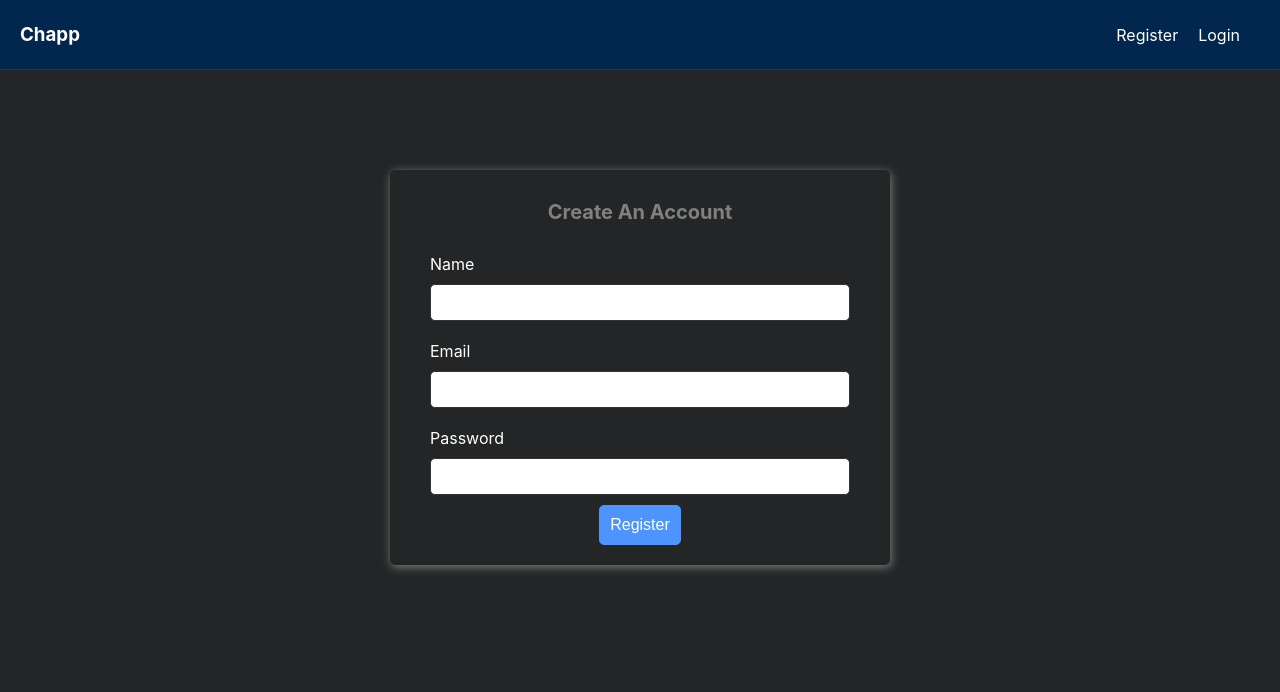
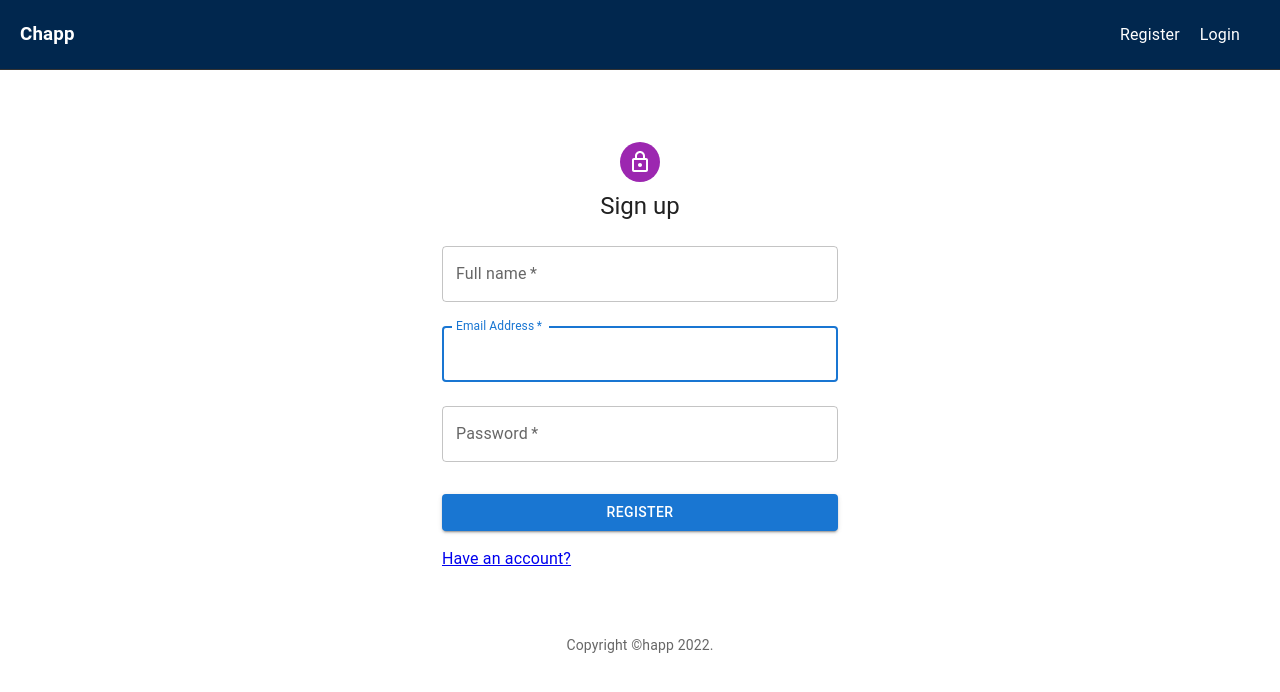
Before and after one commit to jonathan20dev/Chapp, a React (Create React App) app: page /register in a window 1280 px wide. Shown: the top 692 px of the page. Built offline with nearby package versions, Linux system fonts and the light colour scheme; no server answers.

Commit message:
Login & Register design

```diff
--- a/public/index.html
+++ b/public/index.html
@@ -2,7 +2,7 @@
 <html lang="en">
   <head>
     <meta charset="utf-8" />
-    <link rel="icon" href="%PUBLIC_URL%/favicon.ico" />
+    <link rel="icon" href="%PUBLIC_URL%/icon.png" />
     <meta name="viewport" content="width=device-width, initial-scale=1" />
     <meta name="theme-color" content="#000000" />
     <meta
@@ -16,7 +16,7 @@
       href="https://fonts.googleapis.com/icon?family=Material+Icons"
     />
 
-    <title>React App</title>
+    <title>Chapp</title>
   </head>
   <body>
     <noscript>You need to enable JavaScript to run this app.</noscript>
--- a/src/pages/Home.jsx
+++ b/src/pages/Home.jsx
@@ -92,6 +92,7 @@
   }, []);
 
   const selectUser = async (user) => {
+    console.log(Me)
     setChat(user);
 
   const user2 = user.uid;
--- a/src/pages/Login.jsx
+++ b/src/pages/Login.jsx
@@ -2,9 +2,31 @@
 import { signInWithEmailAndPassword } from "firebase/auth";
 import { auth, db } from "../firebase";
 import { updateDoc, doc } from "firebase/firestore";
+import { Link } from "react-router-dom";
 import { useNavigate } from "react-router-dom";
+import Avatar from '@mui/material/Avatar';
+import Button from '@mui/material/Button';
+import CssBaseline from '@mui/material/CssBaseline';
+import TextField from '@mui/material/TextField';
+import FormControlLabel from '@mui/material/FormControlLabel';
+import Checkbox from '@mui/material/Checkbox';
+import Grid from '@mui/material/Grid';
+import Box from '@mui/material/Box';
+import LockOutlinedIcon from '@mui/icons-material/LockOutlined';
+import Typography from '@mui/material/Typography';
+import Container from '@mui/material/Container';
 
-const Login = () => {
+function Copyright(props) {
+  return (
+    <Typography variant="body2" color="text.secondary" align="center" {...props}>
+      {'Copyright ©happ '}
+      {new Date().getFullYear()}
+      {'.'}
+    </Typography>
+  );
+}
+
+function Login() {
   const [data, setData] = useState({
     email: "",
     password: "",
@@ -44,36 +66,75 @@
     }
   };
   return (
-    <section>
-      <h3>Log into your Account</h3>
-      <form className="form" onSubmit={handleSubmit}>
-        <div className="input_container">
-          <label htmlFor="email">Email</label>
-          <input
+    <div>
+      <Container component="main" maxWidth="xs">
+        <CssBaseline />
+        <Box
+          sx={{
+            marginTop: 8,
+            display: 'flex',
+            flexDirection: 'column',
+            alignItems: 'center',
+          }}
+        >
+          <Avatar sx={{ m: 1, bgcolor: 'secondary.main' }}>
+            <LockOutlinedIcon />
+          </Avatar>
+          <Typography component="h1" variant="h5">
+            Sign in
+          </Typography>
+          <Box component="form" onSubmit={handleSubmit} noValidate sx={{ mt: 1 }}>
+            <TextField
+              margin="normal"
+              required
+              fullWidth
+              id="email"
+              label="Email Address"
+              autoComplete="email"
+              autoFocus
               type="text"
               name="email"
               value={email}
               onChange={handleChange}
             />
-        </div>
-        <div className="input_container">
-          <label htmlFor="password">Password</label>
-          <input
+            <TextField
+              margin="normal"
+              required
+              fullWidth
+              label="Password"
+              id="password"
+              autoComplete="current-password"
               type="password"
               name="password"
               value={password}
               onChange={handleChange}
             />
+            <FormControlLabel
+              control={<Checkbox value="remember" color="primary" />}
+              label="Remember me"
+            />
+            {error ? <p className="error">{error}</p> : null}
+            <Button
+              disabled={loading}
+              type="submit"
+              fullWidth
+              variant="contained"
+              sx={{ mt: 3, mb: 2 }}
+            >
+              {loading ? "Logging in ..." : "Login"}
+            </Button>
+            <Grid container>
+              <Grid item>
+              <Link to="/register">Register an account</Link>
+              </Grid>
+
+            </Grid>
+          </Box>
+        </Box>
+        <Copyright sx={{ mt: 8, mb: 4 }} />
+      </Container>
     </div>
-        {error ? <p className="error">{error}</p> : null}
-        <div className="btn_container">
-          <button className="btn" disabled={loading}>
-            {loading ? "Logging in ..." : "Login"}
-          </button>
-        </div>
-      </form>
-    </section>
   );
-};
+}
 
-export {Login};
+export {Login}
--- a/src/pages/Register.jsx
+++ b/src/pages/Register.jsx
@@ -3,6 +3,26 @@
 import { createUserWithEmailAndPassword } from "firebase/auth";
 import { auth, db } from "../firebase";
 import { setDoc, doc, Timestamp } from "firebase/firestore";
+import { Link } from "react-router-dom";
+import Avatar from '@mui/material/Avatar';
+import Button from '@mui/material/Button';
+import CssBaseline from '@mui/material/CssBaseline';
+import TextField from '@mui/material/TextField';
+import Grid from '@mui/material/Grid';
+import Box from '@mui/material/Box';
+import LockOutlinedIcon from '@mui/icons-material/LockOutlined';
+import Typography from '@mui/material/Typography';
+import Container from '@mui/material/Container';
+
+function Copyright(props) {
+  return (
+    <Typography variant="body2" color="text.secondary" align="center" {...props}>
+      {'Copyright ©happ '}
+      {new Date().getFullYear()}
+      {'.'}
+    </Typography>
+  );
+}
 
 const Register = () => {
   const [data, setData] = useState({
@@ -61,42 +81,85 @@
       setData({ ...data, error: err.message, loading: false });
   }
   };
-
   return (
-    <section>
-      <h3>Create An Account</h3>
-      <form className="form" onSubmit={handleSubmit}>
-        <div className="input_container">
-          <label htmlFor="name">Name</label>
-          <input type="text" name="name" value={name} onChange={handleChange} />
-        </div>
-        <div className="input_container">
-          <label htmlFor="email">Email</label>
-          <input
+    <div>
+      <Container component="main" maxWidth="xs">
+        <CssBaseline />
+        <Box
+          sx={{
+            marginTop: 8,
+            display: 'flex',
+            flexDirection: 'column',
+            alignItems: 'center',
+          }}
+        >
+          <Avatar sx={{ m: 1, bgcolor: 'secondary.main' }}>
+            <LockOutlinedIcon />
+          </Avatar>
+          <Typography component="h1" variant="h5">
+            Sign up
+          </Typography>
+          <Box component="form" onSubmit={handleSubmit} noValidate sx={{ mt: 1 }}>
+          <TextField
+              margin="normal"
+              required
+              fullWidth
+              id="name"
+              label="Full name"
+              autoComplete="name"
+              autoFocus
+              type="text"
+              name="name"
+              value={name}
+              onChange={handleChange}
+            />
+            <TextField
+              margin="normal"
+              required
+              fullWidth
+              id="email"
+              label="Email Address"
+              autoComplete="email"
+              autoFocus
               type="text"
               name="email"
               value={email}
               onChange={handleChange}
             />
-        </div>
-        <div className="input_container">
-          <label htmlFor="password">Password</label>
-          <input
+            <TextField
+              margin="normal"
+              required
+              fullWidth
+              label="Password"
+              id="password"
+              autoComplete="current-password"
               type="password"
               name="password"
               value={password}
               onChange={handleChange}
             />
+            {error ? <p className="error">{error}</p> : null}
+            <Button
+              disabled={loading}
+              type="submit"
+              fullWidth
+              variant="contained"
+              sx={{ mt: 3, mb: 2 }}
+            >
+              {loading ? "Creating ..." : "Register"}
+            </Button>
+            <Grid container>
+              <Grid item>
+              <Link to="/login">Have an account?</Link>
+              </Grid>
+
+            </Grid>
+          </Box>
+        </Box>
+        <Copyright sx={{ mt: 8, mb: 4 }} />
+      </Container>
     </div>
-        {error ? <p className="error">{error}</p> : null}
-        <div className="btn_container">
-          <button className="btn" disabled={loading}>
-            {loading ? "Creating ..." : "Register"}
-          </button>
-        </div>
-      </form>
-    </section>
-  )
+  );
 }
 
 export {Register}
```
Lines whose indentation alone changed are shown as unchanged.
